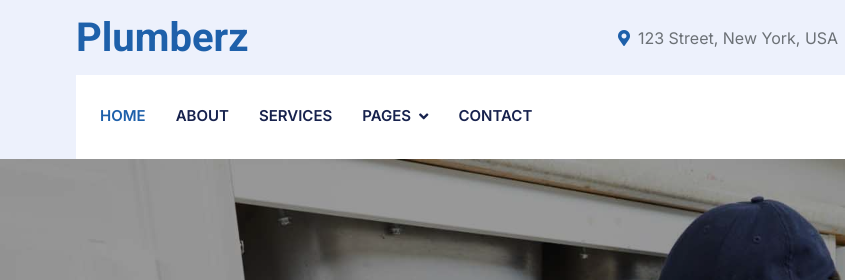
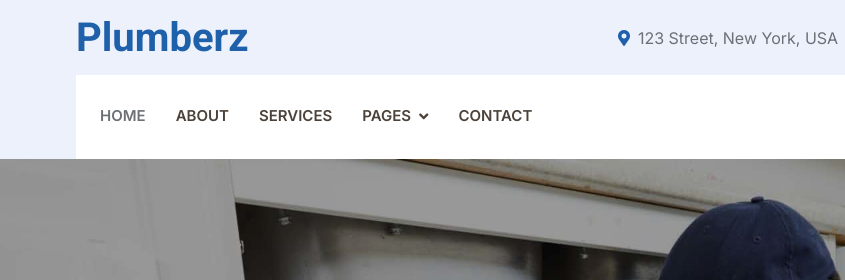
Before and after one commit to chalory/forte, a plain HTML site: page index.html in a window 1280 px wide. Shown: the top 280 px of the page, 0-845 px from the left. Drawn offline with nearby package versions, Linux system fonts and the light colour scheme.

Commit message:
changed colors

```diff
--- a/css/style.css
+++ b/css/style.css
@@ -1,9 +1,9 @@
 /********** Template CSS **********/
 :root {
-    --primary: #1E60AA;
-    --secondary: #FF4917;
-    --light: #EDF1FC;
-    --dark: #17224D;
+    --primary: #a09481,;
+    --secondary: #a09481,;
+    --light: #d4c4ac;
+    --dark: #4c4239;
 }
 
 .fw-medium {
```
